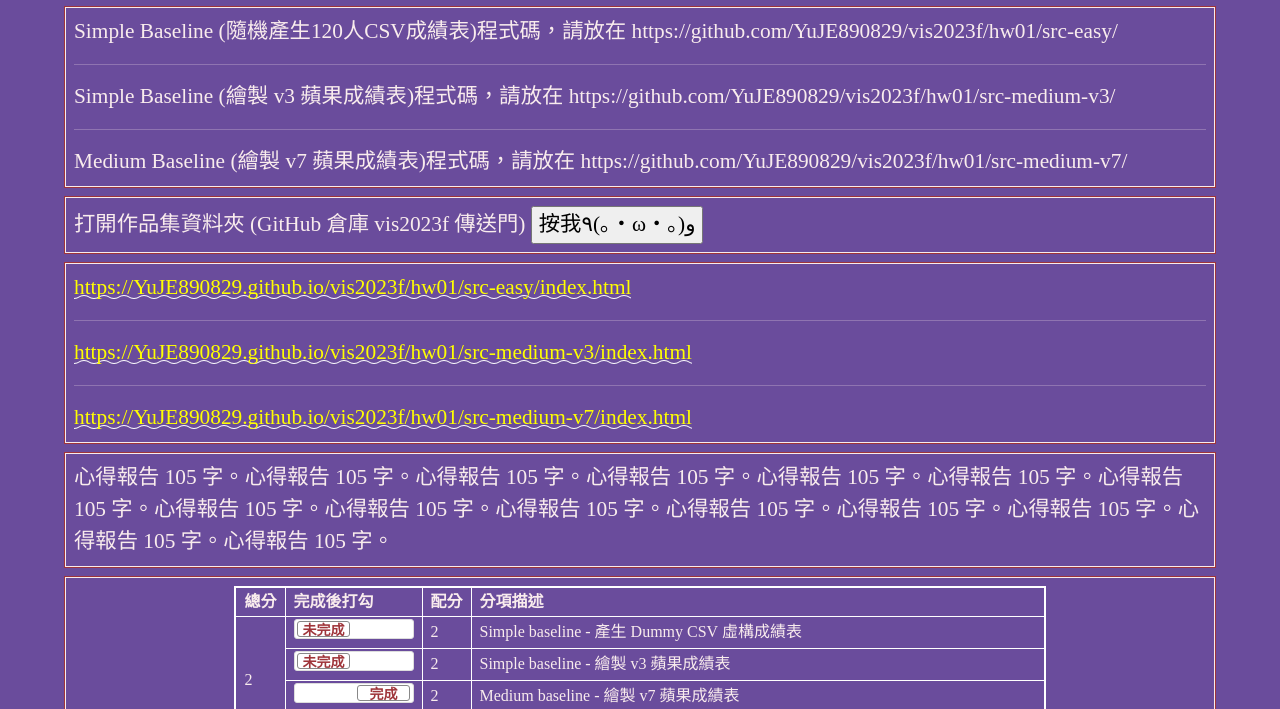
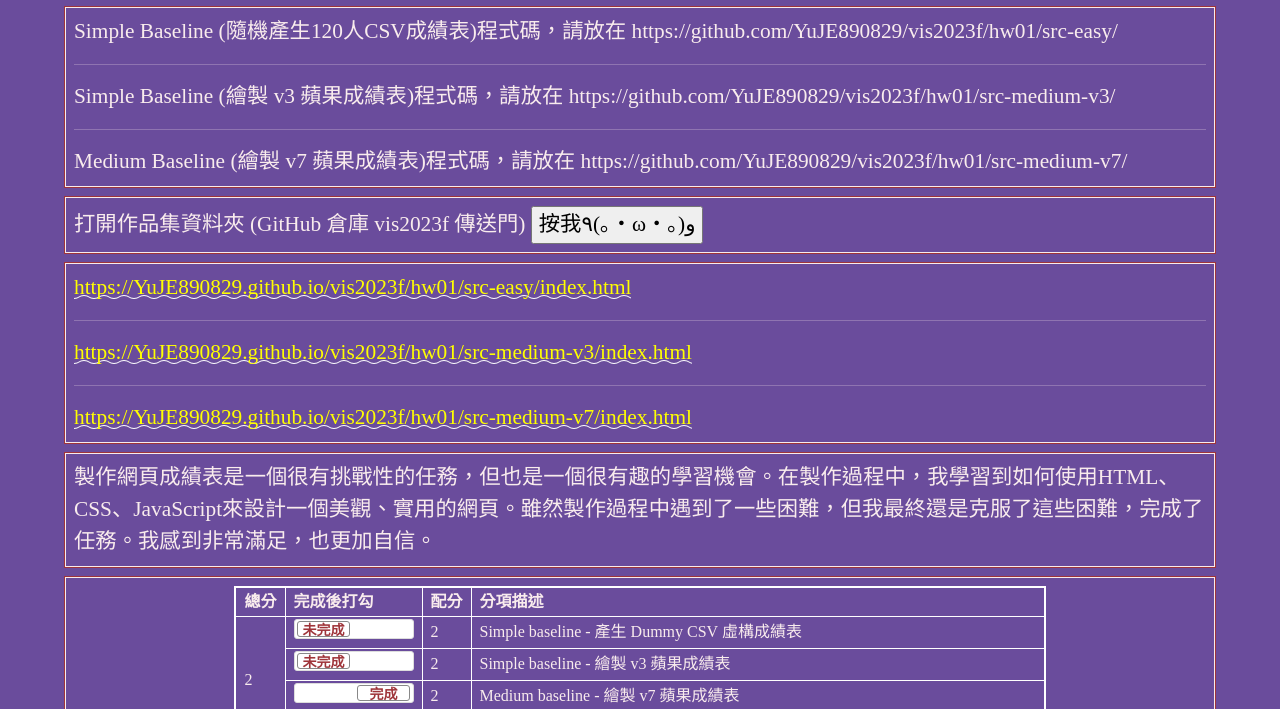
Before and after one commit to YuJE890829/vis2023f, a plain HTML site: page hw01/index.html in a window 1280 px wide. Shown: the part 86-795 px from the top of the page. Drawn offline with nearby package versions, Linux system fonts and the light colour scheme; a web font is replaced by a local one.

Commit message:
Update index.html

```diff
--- a/hw01/index.html
+++ b/hw01/index.html
@@ -205,7 +205,7 @@
   <!-- ------------------------------------------------>
   <div class="row hw12">
     <div class="col-md-12 twenty">
-      心得報告 105 字。心得報告 105 字。心得報告 105 字。心得報告 105 字。心得報告 105 字。心得報告 105 字。心得報告 105 字。心得報告 105 字。心得報告 105 字。心得報告 105 字。心得報告 105 字。心得報告 105 字。心得報告 105 字。心得報告 105 字。心得報告 105 字。
+      製作網頁成績表是一個很有挑戰性的任務，但也是一個很有趣的學習機會。在製作過程中，我學習到如何使用HTML、CSS、JavaScript來設計一個美觀、實用的網頁。雖然製作過程中遇到了一些困難，但我最終還是克服了這些困難，完成了任務。我感到非常滿足，也更加自信。
     </div>
   </div>
 
```
